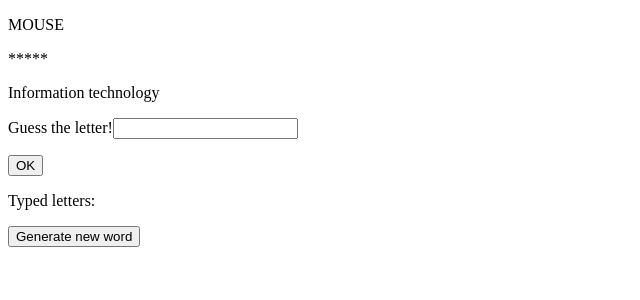
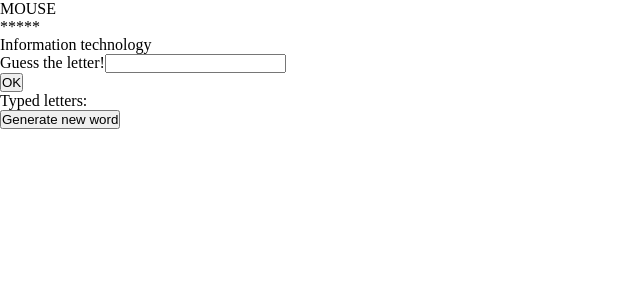
Before and after one commit to KadeoPL/Wisielec, a React (Vite) app: page / in a window 1280 px wide. Shown: the top 300 px of the page, without its empty margins (0-640 px from the left). Built offline with nearby package versions, Linux system fonts and the light colour scheme.

Commit message:
add styles.css

```diff
--- a/src/App.jsx
+++ b/src/App.jsx
@@ -2,6 +2,7 @@ import { useEffect, useState } from "react"
 import TypedLetterList from "./components/TypedLettersList";
 import TypeLetterForm from "./components/TypeLetterForm";
 import { getRandomWord } from "./components/WordSelector";
+import './index.css';
 
 function App() {
   const [letters, setLetters] = useState([]);
@@ -41,6 +42,8 @@ function App() {
         .map((char) => (letters.includes(char) || char === letter ? char : '*'))
         .join('');
       setMaskedWord(newMaskedWord);
+    } else {
+      console.log('The letter is not in the word');
     }
   }
 
--- a/src/components/TypedLettersList.jsx
+++ b/src/components/TypedLettersList.jsx
@@ -2,7 +2,7 @@ import TypedLetter from "./TypedLetter.jsx"
 
 export default function TypedLetterList({letters}) {
     return (
-        <div>
+        <div className="typed_letter">
         {letters.map((letter, index) => (
           <TypedLetter key={index} letter={letter}></TypedLetter>
         ))}
--- a/src/index.css
+++ b/src/index.css
@@ -0,0 +1,14 @@
+* {
+    box-sizing: border-box;
+    margin: 0;
+    padding: 0;
+}
+
+.typed_letter {
+    display: flex;
+}
+
+.typed_letter > * {
+    justify-content: center;
+    margin-left: 10px;
+}
```
